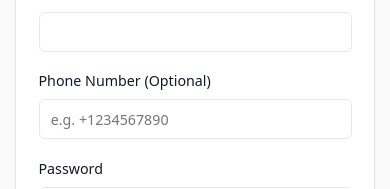
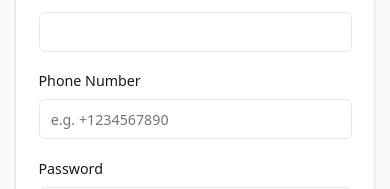
Before and after one commit to Sadikcserymec077/Queueless-Project, a React (Vite) app in the folder frontend/: page /register in a window 390 px wide. Shown: the part 386-575 px from the top of the page. Built offline with nearby package versions, Linux system fonts and the light colour scheme; no server answers.

Commit message:
fix: make phone number mandatory for registration

```diff
--- a/frontend/src/pages/RegisterPage.jsx
+++ b/frontend/src/pages/RegisterPage.jsx
@@ -53,7 +53,7 @@ export default function RegisterPage() {
         {error ? <div className="alert alert-danger">{error}</div> : null}
         <label>Name<input required value={form.name} onChange={(event) => setForm({ ...form, name: event.target.value })} /></label>
         <label>Email<input type="email" required value={form.email} onChange={(event) => setForm({ ...form, email: event.target.value })} /></label>
-        <label>Phone Number (Optional)<input type="tel" value={form.phone} onChange={(event) => setForm({ ...form, phone: event.target.value })} placeholder="e.g. +1234567890" /></label>
+        <label>Phone Number<input required type="tel" value={form.phone} onChange={(event) => setForm({ ...form, phone: event.target.value })} placeholder="e.g. +1234567890" /></label>
         <label>Password
           <div style={{ position: "relative" }}>
             <input type={showPassword ? "text" : "password"} minLength={6} required value={form.password} onChange={(event) => setForm({ ...form, password: event.target.value })} style={{ width: "100%", paddingRight: "40px" }} />
```
Also changed, not shown: 1 other file (tests, documents, lock files or other folders).
